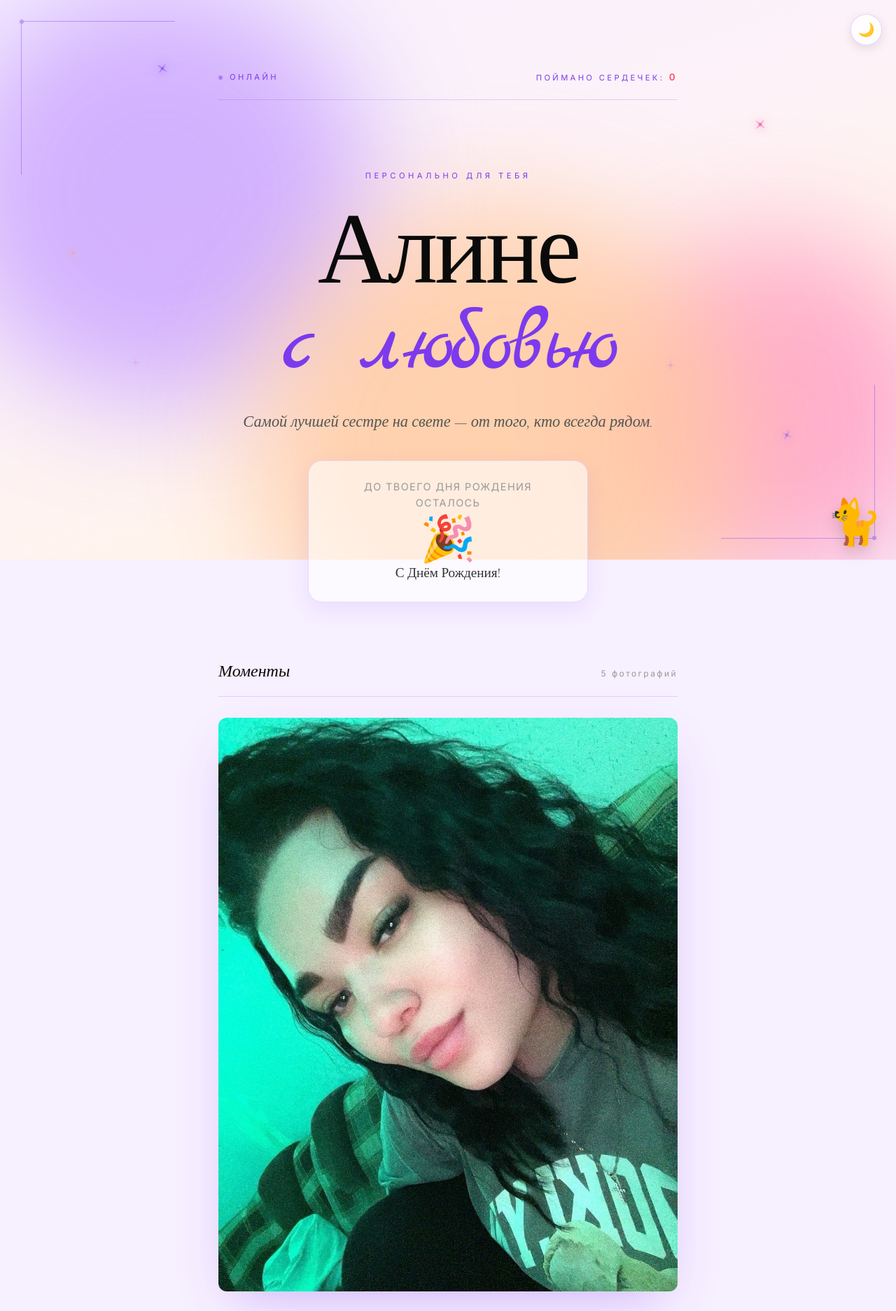
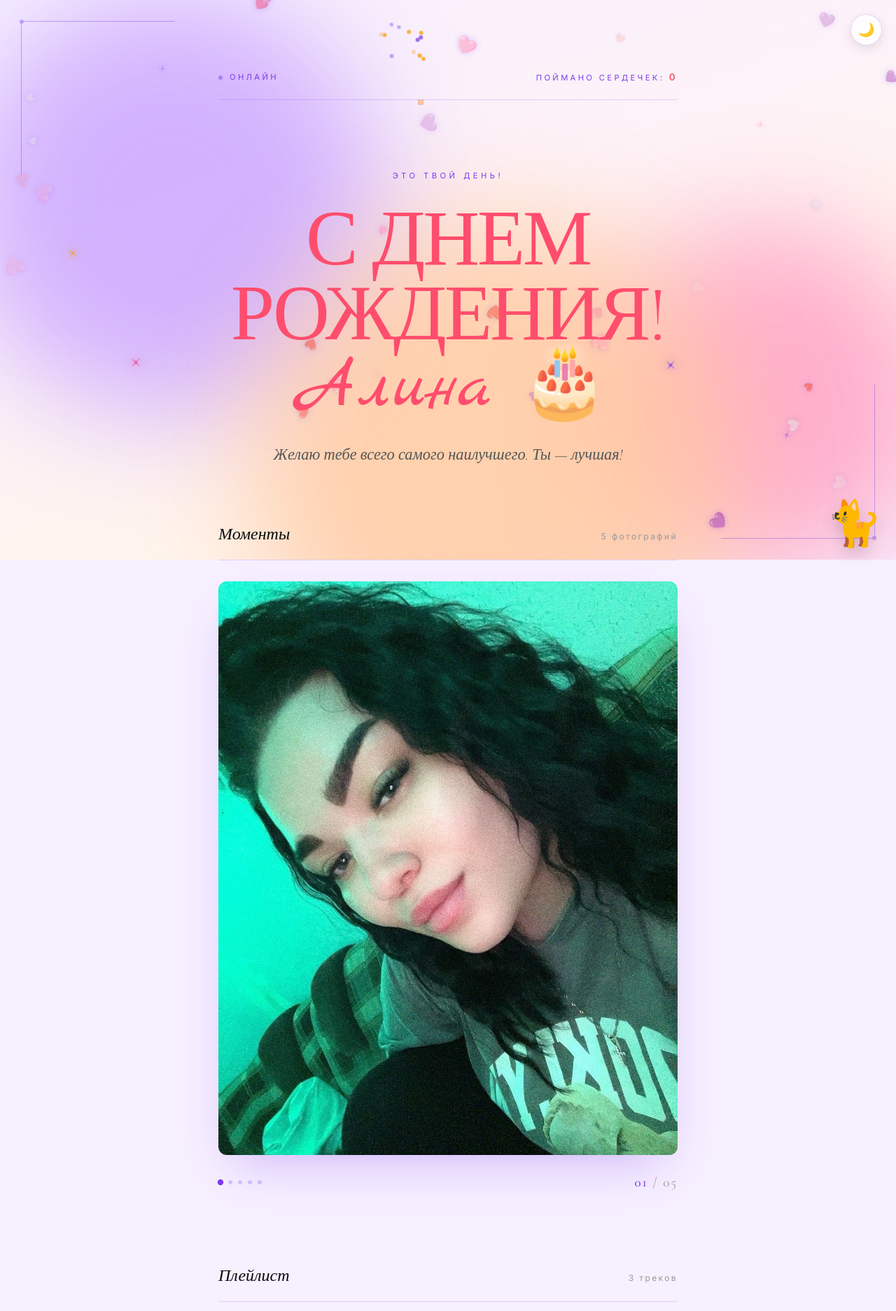
Before and after one commit to whynotmee08/Alina-gift, a Flask app: page / in a window 1280 px wide. Shown: the top 1874 px of the page at 70% size. Run offline with Flask 3, Linux system fonts and the light colour scheme.

Commit message:
Add matrix and birthday surprise

```diff
--- a/static/css/style.css
+++ b/static/css/style.css
@@ -17,11 +17,34 @@ body {
     transition: background 0.5s ease, color 0.5s ease;
 }
 
+/* ============ МАТРИЦА С СЕРДЕЧКАМИ ============ */
+#matrix-hearts {
+    position: fixed;
+    top: 0; left: 0; width: 100%; height: 100%;
+    pointer-events: none;
+    z-index: 1; /* Над фоном, но под контентом */
+    overflow: hidden;
+}
+
+.matrix-heart {
+    position: absolute;
+    top: -30px;
+    color: #7c3aed;
+    animation: fall linear forwards;
+    filter: drop-shadow(0 0 5px rgba(124, 58, 237, 0.5));
+}
+
+@keyframes fall {
+    to {
+        transform: translateY(110vh) rotate(360deg);
+    }
+}
+
 /* ============ ЖИВОЙ ФОН (СИЯНИЕ) ============ */
 .aurora-bg {
     position: fixed;
     top: 0; left: 0; width: 100%; height: 100%;
-    z-index: -1;
+    z-index: 0;
     background: linear-gradient(160deg, #f7f0ff 0%, #fdf2f8 40%, #fff4ec 70%, #f8f0ff 100%);
     overflow: hidden;
     pointer-events: none;
@@ -46,7 +69,7 @@ body {
 /* ============ ДЕКОР ============ */
 .bg-sparkle {
     position: fixed; width: 4px; height: 4px; background: #7c3aed; border-radius: 50%;
-    pointer-events: none; z-index: 0; opacity: 0.5;
+    pointer-events: none; z-index: 2; opacity: 0.5;
     box-shadow: 0 0 12px 2px rgba(124, 58, 237, 0.6);
     animation: sparkleTwinkle 4s ease-in-out infinite;
 }
@@ -62,7 +85,7 @@ body {
 .sp-6 { top: 65%; right: 25%; animation-delay: 3s; }
 @keyframes sparkleTwinkle { 0%, 100% { opacity: 0.2; transform: scale(0.8) rotate(0deg); } 50% { opacity: 0.8; transform: scale(1.2) rotate(45deg); } }
 
-.bg-corner { position: fixed; width: 220px; height: 220px; pointer-events: none; z-index: 0; opacity: 0.4; color: #7c3aed; }
+.bg-corner { position: fixed; width: 220px; height: 220px; pointer-events: none; z-index: 2; opacity: 0.4; color: #7c3aed; }
 .corner-tl { top: 30px; left: 30px; border-top: 1px solid currentColor; border-left: 1px solid currentColor; border-top-left-radius: 4px; }
 .corner-br { bottom: 30px; right: 30px; border-bottom: 1px solid currentColor; border-right: 1px solid currentColor; border-bottom-right-radius: 4px; }
 .bg-corner::before { content: ''; position: absolute; width: 6px; height: 6px; background: currentColor; border-radius: 50%; }
@@ -70,7 +93,7 @@ body {
 .corner-br::before { bottom: -3px; right: -3px; }
 
 /* ============ КОНТЕЙНЕР ============ */
-.container { position: relative; z-index: 2; max-width: 720px; margin: 0 auto; padding: 100px 32px 120px; }
+.container { position: relative; z-index: 3; max-width: 720px; margin: 0 auto; padding: 100px 32px 120px; }
 
 /* ============ ВЕРХНЯЯ ПАНЕЛЬ ============ */
 .top-bar { display: flex; justify-content: space-between; align-items: center; font-size: 0.7em; letter-spacing: 0.3em; text-transform: uppercase; color: #7c3aed; margin-bottom: 100px; padding-bottom: 20px; border-bottom: 1px solid rgba(124, 58, 237, 0.2); opacity: 0; animation: fadeUp 1s ease 0.1s forwards; }
@@ -190,6 +213,7 @@ button.cta-button:hover span { color: #fff; }
 /* ============ СЕКРЕТНОЕ СЛОВО ============ */
 .secret-word-section { text-align: center; padding: 40px 0; border-top: 1px solid rgba(124, 58, 237, 0.18); margin-bottom: 50px; }
 .secret-word-label { font-family: 'Cormorant Garamond', serif; font-style: italic; font-size: 1.2em; color: #555; margin-bottom: 20px; transition: color 0.5s; }
+.secret-hint { font-size: 0.85em; color: #999; margin-bottom: 15px; font-family: 'Inter', sans-serif; font-style: italic; transition: all 0.3s ease; min-height: 20px; }
 .secret-word-input-wrap { display: flex; gap: 10px; justify-content: center; max-width: 400px; margin: 0 auto; }
 .secret-input { flex: 1; padding: 12px 20px; border-radius: 30px; border: 1px solid rgba(124, 58, 237, 0.3); background: rgba(255,255,255,0.7); font-family: 'Inter', sans-serif; font-size: 1em; color: #0a0a0a; outline: none; transition: 0.3s; }
 .secret-input:focus { border-color: #7c3aed; box-shadow: 0 0 10px rgba(124, 58, 237, 0.2); }
@@ -198,8 +222,6 @@ button.cta-button:hover span { color: #fff; }
 .secret-word-message { margin-top: 15px; font-weight: 500; min-height: 24px; font-family: 'Cormorant Garamond', serif; font-size: 1.2em; }
 .secret-word-message.success { color: #10b981; }
 .secret-word-message.error { color: #ef4444; }
-.secret-hint {font-size: 0.85em;color: #999;margin-bottom: 15px;font-family: 'Inter', sans-serif;font-style: italic;transition: all 0.3s ease; /* Плавная смена текста */min-height: 20px; /* Чтобы верстка не прыгала */
-}
 
 /* ============ ПОДВАЛ ============ */
 .footer { margin-top: 50px; padding-top: 30px; border-top: 1px solid rgba(124, 58, 237, 0.18); display: flex; justify-content: space-between; font-size: 0.7em; letter-spacing: 0.2em; text-transform: uppercase; color: #999; transition: border-color 0.5s; }
@@ -209,22 +231,10 @@ button.cta-button:hover span { color: #fff; }
 
 /* ============ ДОСТИЖЕНИЕ ============ */
 .achievement-popup {
-    position: fixed;
-    top: 20px;
-    left: 50%;
-    transform: translateX(-50%) translateY(-100px);
-    background: linear-gradient(135deg, #1a1a1a, #2a2a2a);
-    color: #ffd700;
-    padding: 15px 25px;
-    border-radius: 15px;
-    display: flex;
-    align-items: center;
-    gap: 15px;
-    box-shadow: 0 10px 30px rgba(0,0,0,0.4);
-    z-index: 10000;
-    opacity: 0;
-    animation: slideDown 0.5s ease forwards;
-    border: 1px solid rgba(255, 215, 0, 0.3);
+    position: fixed; top: 20px; left: 50%; transform: translateX(-50%) translateY(-100px);
+    background: linear-gradient(135deg, #1a1a1a, #2a2a2a); color: #ffd700; padding: 15px 25px; border-radius: 15px;
+    display: flex; align-items: center; gap: 15px; box-shadow: 0 10px 30px rgba(0,0,0,0.4);
+    z-index: 10000; opacity: 0; animation: slideDown 0.5s ease forwards; border: 1px solid rgba(255, 215, 0, 0.3);
 }
 .achievement-popup.hide { animation: slideUp 0.5s ease forwards; }
 .ach-icon { font-size: 2em; }
--- a/templates/index.html
+++ b/templates/index.html
@@ -21,6 +21,9 @@
     <div class="aurora aurora-3"></div>
 </div>
 
+<!-- Эффект матрицы (падающие сердечки) -->
+<div id="matrix-hearts"></div>
+
 <!-- Декор -->
 <div class="bg-corner corner-tl"></div>
 <div class="bg-corner corner-br"></div>
@@ -38,16 +41,26 @@
         <span>Поймано сердечек: <span class="score-board" id="score">0</span></span>
     </div>
 
+    <!-- ЗАГОЛОВОК -->
     <header class="hero">
-        <p class="label">персонально для тебя</p>
-        <h1>
+        <p class="label" id="heroLabel">персонально для тебя</p>
+
+        <!-- Обычный заголовок -->
+        <h1 id="heroTitle">
             Алине
             <span class="accent">с любовью</span>
         </h1>
-        <p class="subtitle">Самой лучшей сестре на свете — от того, кто всегда рядом.</p>
+
+        <!-- Заголовок на ДР (скрыт по умолчанию) -->
+        <h1 id="birthdayTitle" style="display: none; color: #ff4d6d; font-size: clamp(3.5em, 10vw, 7em);">
+            С ДНЕМ РОЖДЕНИЯ!
+            <span class="accent" style="color: #ff4d6d;">Алина 🎂</span>
+        </h1>
+
+        <p class="subtitle" id="heroSubtitle">Самой лучшей сестре на свете — от того, кто всегда рядом.</p>
 
         <!-- СЧЕТЧИК ДНЯ РОЖДЕНИЯ -->
-        <div class="birthday-timer">
+        <div class="birthday-timer" id="birthdayTimer">
             <p>До твоего Дня Рождения осталось</p>
             <div class="days-left" id="daysLeft">0</div>
             <div class="days-label" id="daysLabel">дней</div>
@@ -165,8 +178,6 @@
     <!-- СЕКРЕТНОЕ СЛОВО -->
     <section class="secret-word-section">
         <p class="secret-word-label">Введи секретные слова:</p>
-
-        <!-- Подсказка с ID, чтобы можно было её менять -->
         <p class="secret-hint" id="secretHint">Кто всегда придет на помощь и не бросит в беде? (два слова)</p>
 
         <div class="secret-word-input-wrap">
@@ -210,6 +221,30 @@
 </audio>
 
 <script>
+    // ============ ЭФФЕКТ МАТРИЦЫ (ПАДАЮЩИЕ СЕРДЕЧКИ) ============
+    const matrixContainer = document.getElementById('matrix-hearts');
+    const symbols = ['💜', '🩷', '🤍', '❤️', '💖', '💕'];
+
+    function createMatrixHeart() {
+        const heart = document.createElement('div');
+        heart.className = 'matrix-heart';
+        heart.innerText = symbols[Math.floor(Math.random() * symbols.length)];
+        heart.style.left = Math.random() * 100 + 'vw';
+        heart.style.animationDuration = (Math.random() * 8 + 5) + 's'; // От 5 до 13 секунд
+        heart.style.fontSize = (Math.random() * 15 + 10) + 'px';
+        heart.style.opacity = Math.random() * 0.5 + 0.1; // От 0.1 до 0.6
+
+        matrixContainer.appendChild(heart);
+
+        // Удаляем сердечко, когда оно упадет
+        setTimeout(() => {
+            heart.remove();
+        }, 13000);
+    }
+
+    // Создаем сердечки каждые 300 мс
+    setInterval(createMatrixHeart, 300);
+
     // ============ СЛАЙДЕР ============
     let currentSlide = 0;
     const slides = document.querySelectorAll('.slide');
@@ -354,11 +389,9 @@
             createConfetti(e.clientX, e.clientY);
             setTimeout(() => balloon.remove(), 300);
 
-            // Увеличиваем счетчик
             score++;
             scoreEl.innerText = score;
 
-            // Достижение на 50 шариков
             if (score === 50 && !secretUnlocked) {
                 secretUnlocked = true;
                 showAchievement();
@@ -498,11 +531,11 @@
 
     setTimeout(typeWriter, 2500);
 
-    // ============ СЧЕТЧИК ДНЯ РОЖДЕНИЯ ============
+    // ============ СЧЕТЧИК ДНЯ РОЖДЕНИЯ И СЮРПРИЗ ============
     function updateBirthday() {
         const today = new Date();
         let year = today.getFullYear();
-        let bday = new Date(year, 10, 3);
+        let bday = new Date(year, 10, 3); // 3 ноября
 
         const endOfToday = new Date(today.getFullYear(), today.getMonth(), today.getDate(), 23, 59, 59);
         if (endOfToday > bday) {
@@ -516,9 +549,24 @@
         const label = document.getElementById('daysLabel');
 
         if (el) {
+            // ПРОВЕРКА: Если сегодня 3 ноября
             if (today.getDate() === 3 && today.getMonth() === 10) {
-                el.innerText = "🎉";
-                if (label) label.innerText = "С Днём Рождения!";
+                // Меняем заголовок
+                document.getElementById('heroTitle').style.display = 'none';
+                document.getElementById('birthdayTitle').style.display = 'block';
+                document.getElementById('heroLabel').innerText = "Это твой день!";
+                document.getElementById('heroSubtitle').innerText = "Желаю тебе всего самого наилучшего. Ты — лучшая!";
+
+                // Прячем таймер
+                document.getElementById('birthdayTimer').style.display = 'none';
+
+                // Запускаем бесконечное конфетти на весь экран
+                setInterval(() => {
+                    createConfetti(
+                        Math.random() * window.innerWidth,
+                        Math.random() * window.innerHeight
+                    );
+                }, 500); // Каждые полсекунды
             } else {
                 el.innerText = diffDays;
             }
@@ -564,7 +612,7 @@
         }, 3000);
     }
 
-    // ============ СЕКРЕТНОЕ СЛОВО (ИСПРАВЛЕННОЕ) ============
+    // ============ СЕКРЕТНОЕ СЛОВО ============
     function checkSecretWord() {
         const input = document.getElementById('secretInput');
         const msg = document.getElementById('secretMessage');
@@ -581,7 +629,6 @@
             msg.innerText = "Хм, не то слово... Попробуй еще!";
             msg.className = "secret-word-message error";
 
-            // Считаем попытки
             if (!window.secretAttempts) window.secretAttempts = 0;
             window.secretAttempts++;
 
```
